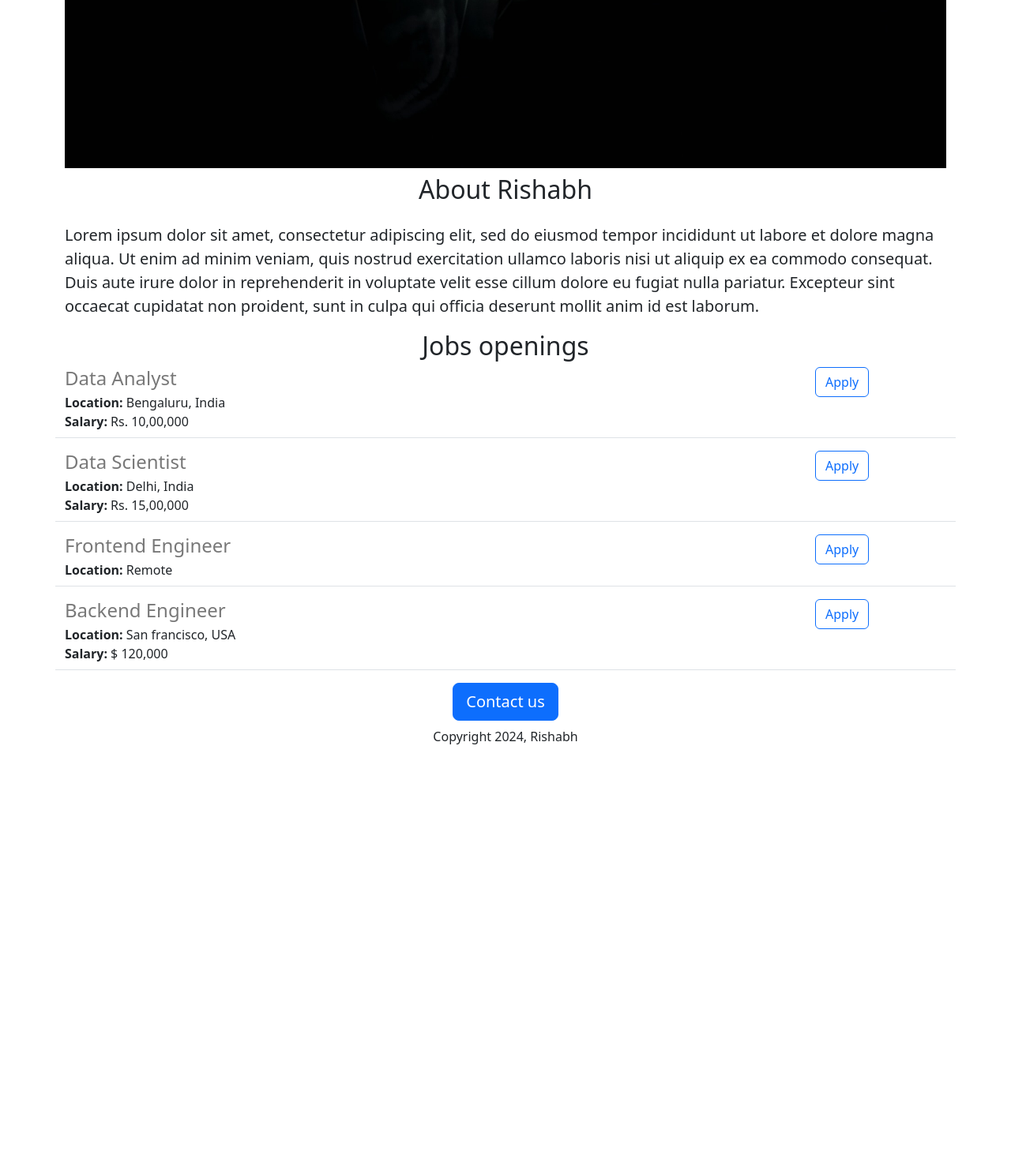
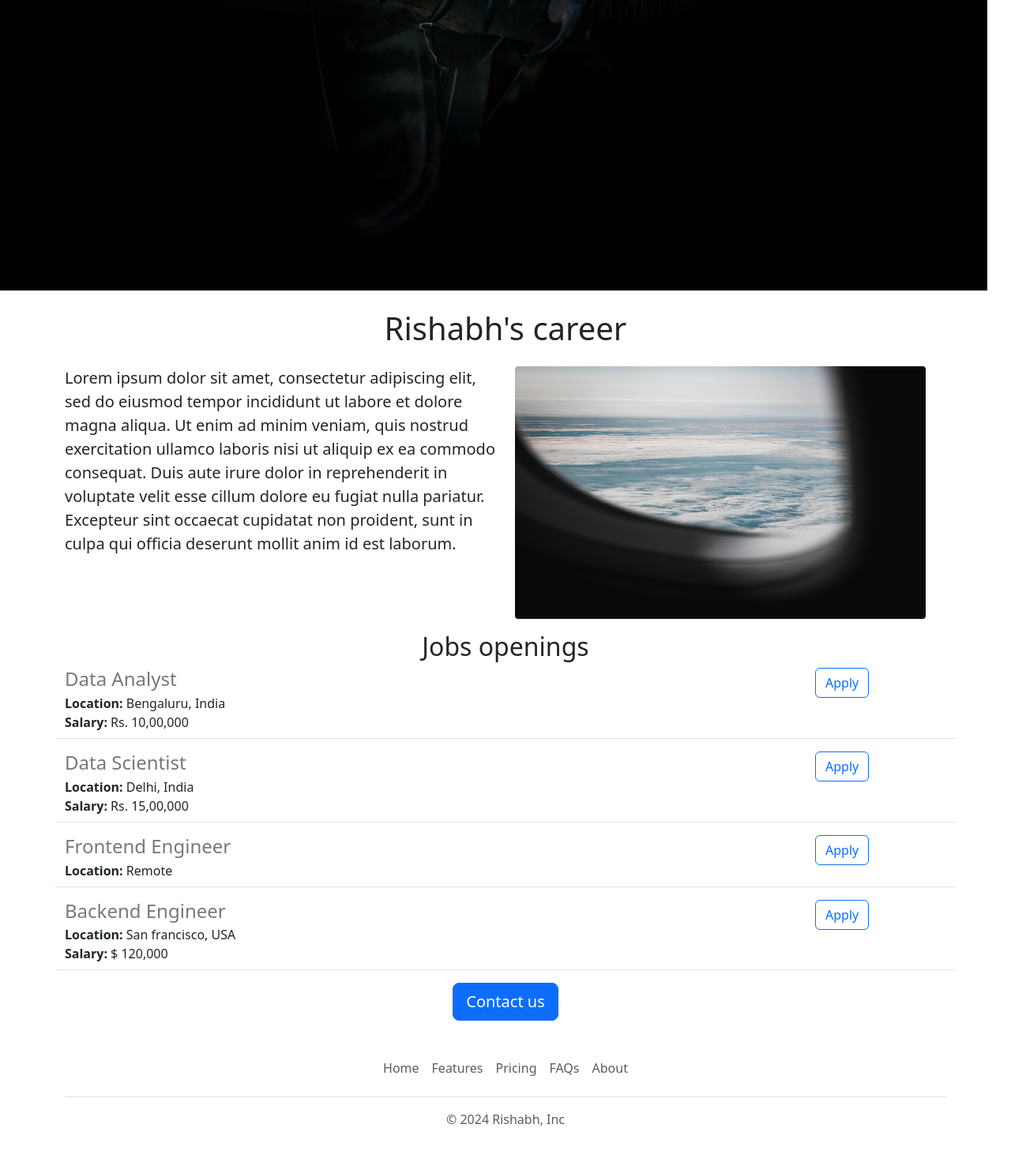
Before and after one commit to Rishabhku2001/Rishabh-careers-website-v2, a Flask app: page / in a window 1280 px wide. Shown: the part 1360-2846 px from the top of the page at 79% size. Before the commit the page ends 2303 px from the top, so only its background shows below. Run offline with Flask 3, Linux system fonts and the light colour scheme.

Commit message:
functional and aesthetic improvement

```diff
--- /dev/null
+++ b/templates/footer.html
@@ -0,0 +1,12 @@
+<div class="container">
+  <footer class="py-3 my-4">
+    <ul class="nav justify-content-center border-bottom pb-3 mb-3">
+      <li class="nav-item"><a href="#" class="nav-link px-2 text-body-secondary">Home</a></li>
+      <li class="nav-item"><a href="#" class="nav-link px-2 text-body-secondary">Features</a></li>
+      <li class="nav-item"><a href="#" class="nav-link px-2 text-body-secondary">Pricing</a></li>
+      <li class="nav-item"><a href="#" class="nav-link px-2 text-body-secondary">FAQs</a></li>
+      <li class="nav-item"><a href="#" class="nav-link px-2 text-body-secondary">About</a></li>
+    </ul>
+    <p class="text-center text-body-secondary">&copy; 2024 Rishabh, Inc</p>
+  </footer>
+</div>
--- a/templates/home.html
+++ b/templates/home.html
@@ -5,15 +5,28 @@
     <meta name="viewport" content="width=device-width, initial-scale=1">
     <link href="https://cdn.jsdelivr.net/npm/bootstrap@5.3.2/dist/css/bootstrap.min.css" rel="stylesheet" integrity="sha384-T3c6CoIi6uLrA9TneNEoa7RxnatzjcDSCmG1MXxSR1GAsXEV/Dwwykc2MPK8M2HN" crossorigin="anonymous">
     <title>Rishabh's career</title>
+    <style>
+      #banner {
+        margin-bottom: 16px;
+      }
+    </style>
+    </style>
   </head>
   <body>
+    {% include 'nav.html' %}
+    <img class="img-fluid" id="banner" src="https://rishabh-careers-website--rishabhku2022.repl.co/static/banner.jpg" ,height="5", width="1250">
     <div class="container">
     <h1 class="text-center mt-2 mb-4">{{company_name}}'s career</h1>
-    <img class="img-fluid" id="banner" src="https://rishabh-careers-website--rishabhku2022.repl.co/static/banner.jpg" ,height="5", width="1250">
-    <h2 class="text-center mt-2 mb-4">About Rishabh</h2>
+      <div class="row" style="margin-bottom:16px">
+        <div class="col-md-6">
     <p class="lead">
       Lorem ipsum dolor sit amet, consectetur adipiscing elit, sed do eiusmod tempor incididunt ut labore et dolore magna aliqua. Ut enim ad minim veniam, quis nostrud exercitation ullamco laboris nisi ut aliquip ex ea commodo consequat. Duis aute irure dolor in reprehenderit in voluptate velit esse cillum dolore eu fugiat nulla pariatur. Excepteur sint occaecat cupidatat non proident, sunt in culpa qui officia deserunt mollit anim id est laborum.
     </p>
+        </div>
+        <div class="d-none d-md-block col-md-6">
+          <img class="img-fluid" src="static/people.jpg" , style="height:320px; width:520px;border-radius:4px;">
+        </div>
+      </div>
     <h2 class="text-center">Jobs openings</h2>
     <div>
       {% for job in jobs %}
@@ -21,9 +34,9 @@
       {% endfor %}
     </div>
       <div class="text-center">
-    <button class="btn btn-primary btn-lg">Contact us</button>
-         <p class="mt-2">Copyright 2024, Rishabh</p>
+    <a href="mailto:rishabh.hpp@gmail.com?subject=Question%20About%20Job%20Openings&body=My%20name%3A%20%3Cyour%20name%3E%0D%0A%0D%0AMy%20questions%3A%20%3Center%20question%20here%3E" class="btn btn-primary btn-lg">Contact us</a>
       </div>
     </div>
+    {% include 'footer.html' %}
   </body>
 </html>
--- a/templates/jobitem.html
+++ b/templates/jobitem.html
@@ -7,6 +7,6 @@
   {% endif %}
   </div>
   <div class="col-2">
-  <button type="button" class="btn btn-outline-primary">Apply</button>
+  <a href="mailto:rishabh.hpp@gmail.com?subject=Application to {{job['title']}}" type="button" class="btn btn-outline-primary">Apply</a>
   </div>
 </div>
--- /dev/null
+++ b/templates/nav.html
@@ -0,0 +1,9 @@
+<nav class="navbar shadow-sm fixed-top bg-white">
+  <div class="container-fluid">
+    <a class="navbar-brand" href="#">
+      <img src="/static/logo.svg" alt="Logo" width="30" height="24" class="d-inline-block align-text-top">
+      Rishabh
+    </a>
+  </div>
+</nav>
+<div style="height:56px"></div>
```
Also changed, not shown: static/logo.svg (added), static/people.jpg (added).
